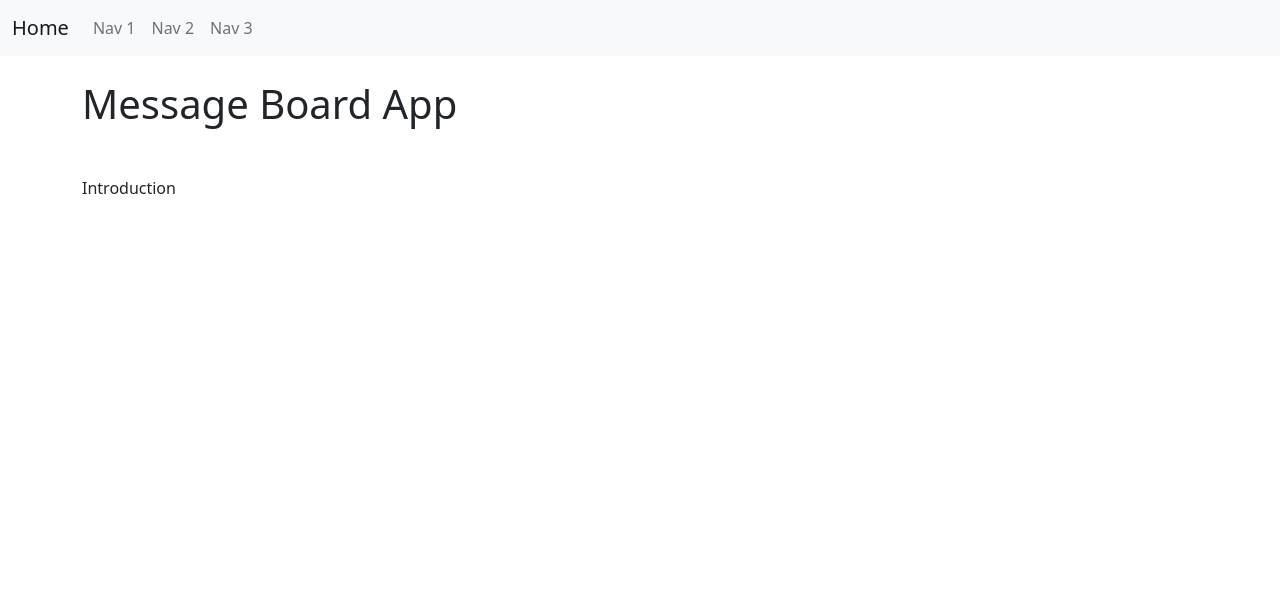
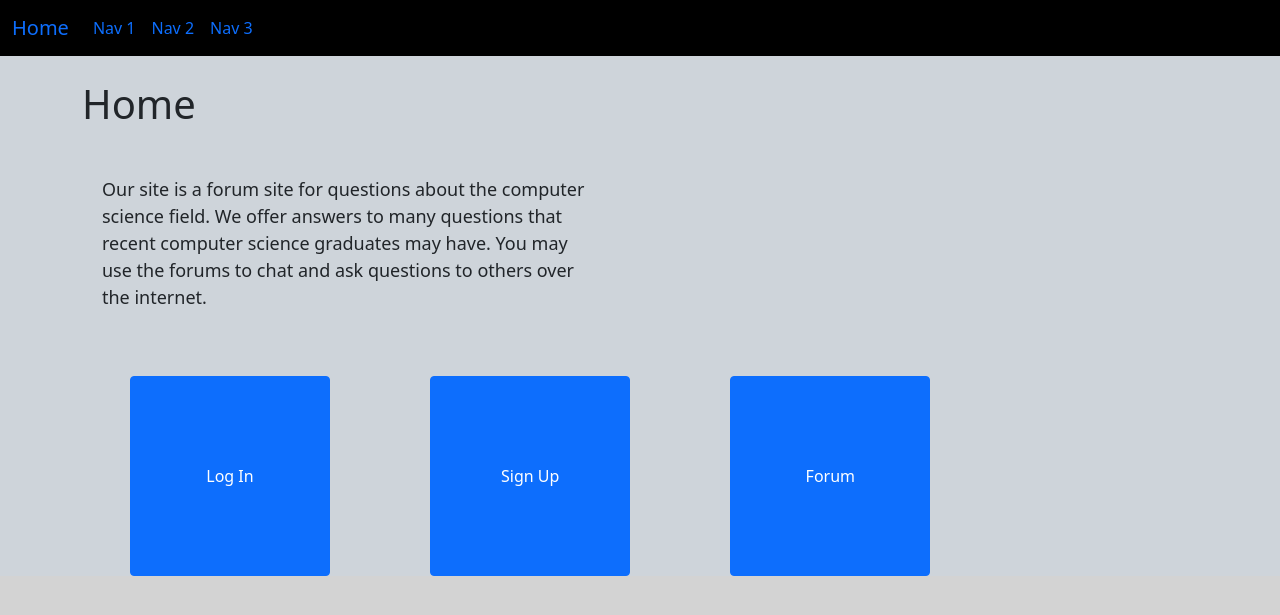
Before and after one commit to evanstone32/Comp-Sci-Messageboard-Final-Project, a Flask app: page / in a window 1280 px wide. Shown: the top 615 px of the page. Run offline with Flask 3, Linux system fonts and the light colour scheme.

Commit message:
started home

```diff
--- a/templates/_layout.html
+++ b/templates/_layout.html
@@ -6,10 +6,11 @@
   <meta name="viewport" content="width=device-width, initial-scale=1.0">
   <link href="https://cdn.jsdelivr.net/npm/bootstrap@5.1.3/dist/css/bootstrap.min.css" rel="stylesheet" integrity="sha384-1BmE4kWBq78iYhFldvKuhfTAU6auU8tT94WrHftjDbrCEXSU1oBoqyl2QvZ6jIW3" crossorigin="anonymous">
   <script defer src="https://cdn.jsdelivr.net/npm/bootstrap@5.1.3/dist/js/bootstrap.bundle.min.js" integrity="sha384-ka7Sk0Gln4gmtz2MlQnikT1wXgYsOg+OMhuP+IlRH9sENBO0LRn5q+8nbTov4+1p" crossorigin="anonymous"></script>
+  <link href="style.css" rel="stylesheet">
   <title>{% block title %}{% endblock %}</title>
 </head>
-<body>
-  <nav class="navbar navbar-expand-lg navbar-light bg-light">
+<body style="background-color: #CED4DA;">
+  <nav class="navbar navbar-expand-lg navbar-white bg-black">
     <div class="container-fluid">
       <a class="navbar-brand" href="/">Home</a>
       <button class="navbar-toggler" type="button" data-bs-toggle="collapse" data-bs-target="#navbarSupportedContent" aria-controls="navbarSupportedContent" aria-expanded="false" aria-label="Toggle navigation">
--- a/templates/index.html
+++ b/templates/index.html
@@ -3,6 +3,20 @@
 {% block title %}Message Board App | Home{% endblock %}
 
 {% block body %}
-<h1 class="mb-5">Message Board App</h1>
-<p class="mb-3">Introduction</p>
+<html>
+<link href="style.css" rel="stylesheet">
+<h1 class="mb-5">Home</h1>
+<div style="width: 500px; height: 200px; margin-left: 20px; margin-top: 20px; font-size: large;">
+    Our site is a forum site for questions about the computer science field. We offer answers
+    to many questions that recent computer science graduates may have. You may use the forums to chat and
+    ask questions to others over the internet.</div>
+
+
+
+    <div class="d-grid gap-4 d-md-block">
+        <button class="btn btn-primary mx-5" href="#" type="button" style="height: 200px; width: 200px;">Log In</button>
+        <button class="btn btn-primary mx-5" href="#" type="button" style="height: 200px; width: 200px;">Sign Up</button>
+        <button class="btn btn-primary mx-5" href="#" type="button" style="height: 200px; width: 200px;">Forum</button>
+    </div>
+</html>
 {% endblock %}
--- /dev/null
+++ b/templates/style.css
@@ -0,0 +1,17 @@
+:root {
+
+    --dark1: #000000;
+    --purple: #7749F8;
+    --grey: #CED4DA;
+    --white: #FCFCFC;
+    background-color: #d3d3d3;
+}
+
+body {
+    background-color: var(--grey);
+}
+
+.bigButton{
+    width: 500px;
+    height: 500px;
+}
```
